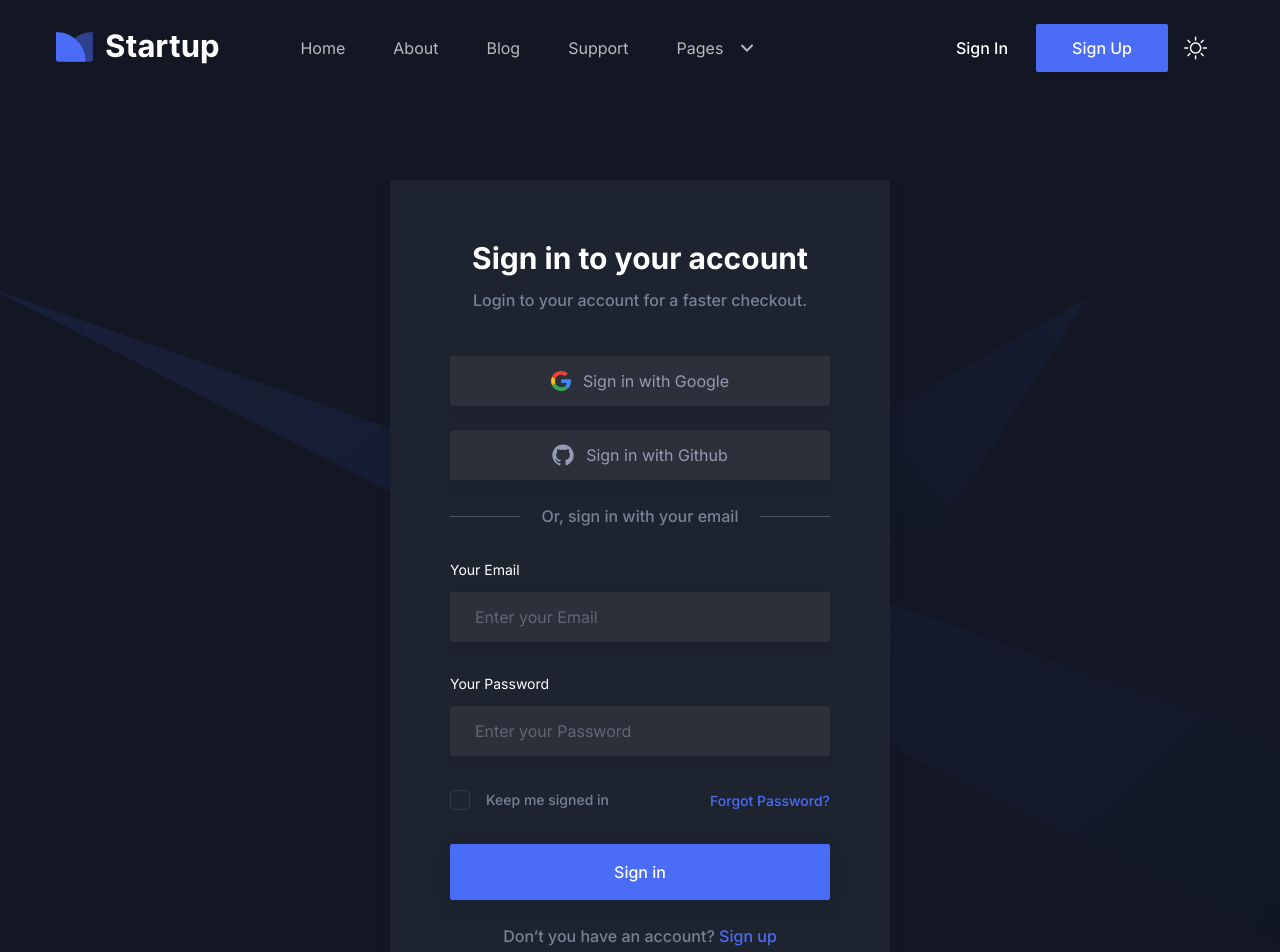
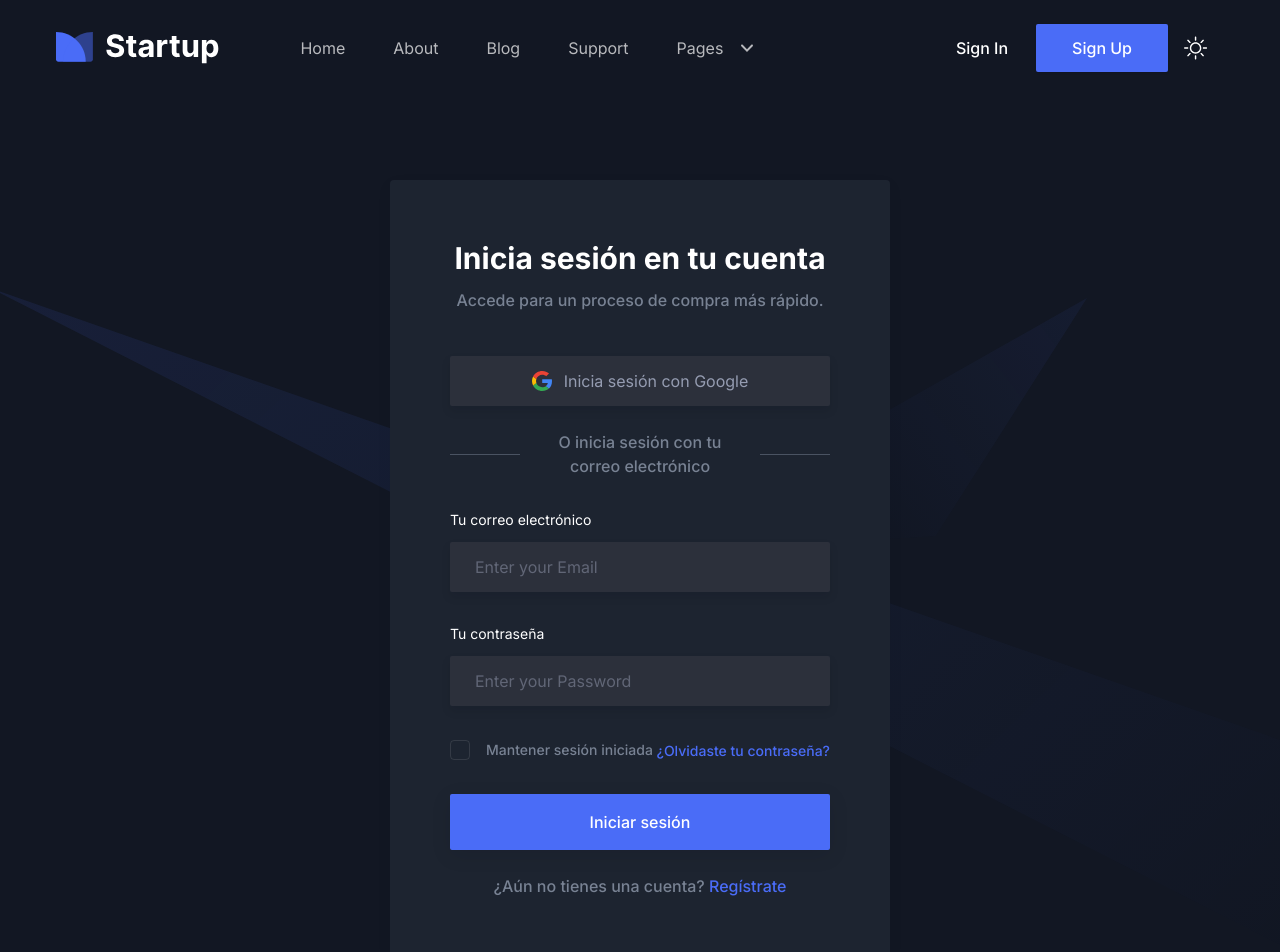
Before and after one commit to agus022/frontend_aliairways, a Next.js app: page /signin in a window 1280 px wide. Shown: the top 952 px of the page. Built offline with nearby package versions, Linux system fonts and the light colour scheme.

Commit message:
translate Sign In page text to Spanish

```diff
--- a/src/app/signin/page.tsx
+++ b/src/app/signin/page.tsx
@@ -17,10 +17,10 @@ const SigninPage = () => {
             <div className="w-full px-4">
               <div className="shadow-three dark:bg-dark mx-auto max-w-[500px] rounded-sm bg-white px-6 py-10 sm:p-[60px]">
                 <h3 className="mb-3 text-center text-2xl font-bold text-black sm:text-3xl dark:text-white">
-                  Sign in to your account
+                Inicia sesión en tu cuenta
                 </h3>
                 <p className="text-body-color mb-11 text-center text-base font-medium">
-                  Login to your account for a faster checkout.
+                Accede para un proceso de compra más rápido.
                 </p>
                 <button className="border-stroke dark:text-body-color-dark dark:shadow-two text-body-color hover:border-primary hover:bg-primary/5 hover:text-primary dark:hover:border-primary dark:hover:bg-primary/5 dark:hover:text-primary mb-6 flex w-full items-center justify-center rounded-xs border bg-[#f8f8f8] px-6 py-3 text-base outline-hidden transition-all duration-300 dark:border-transparent dark:bg-[#2C303B] dark:hover:shadow-none">
                   <span className="mr-3">
@@ -56,27 +56,13 @@ const SigninPage = () => {
                       </defs>
                     </svg>
                   </span>
-                  Sign in with Google
+                  Inicia sesión con Google
                 </button>
 
-                <button className="border-stroke dark:text-body-color-dark dark:shadow-two text-body-color hover:border-primary hover:bg-primary/5 hover:text-primary dark:hover:border-primary dark:hover:bg-primary/5 dark:hover:text-primary mb-6 flex w-full items-center justify-center rounded-xs border bg-[#f8f8f8] px-6 py-3 text-base outline-hidden transition-all duration-300 dark:border-transparent dark:bg-[#2C303B] dark:hover:shadow-none">
-                  <span className="mr-3">
-                    <svg
-                      fill="currentColor"
-                      width="22"
-                      height="22"
-                      viewBox="0 0 64 64"
-                      xmlns="http://www.w3.org/2000/svg"
-                    >
-                      <path d="M32 1.7998C15 1.7998 1 15.5998 1 32.7998C1 46.3998 9.9 57.9998 22.3 62.1998C23.9 62.4998 24.4 61.4998 24.4 60.7998C24.4 60.0998 24.4 58.0998 24.3 55.3998C15.7 57.3998 13.9 51.1998 13.9 51.1998C12.5 47.6998 10.4 46.6998 10.4 46.6998C7.6 44.6998 10.5 44.6998 10.5 44.6998C13.6 44.7998 15.3 47.8998 15.3 47.8998C18 52.6998 22.6 51.2998 24.3 50.3998C24.6 48.3998 25.4 46.9998 26.3 46.1998C19.5 45.4998 12.2 42.7998 12.2 30.9998C12.2 27.5998 13.5 24.8998 15.4 22.7998C15.1 22.0998 14 18.8998 15.7 14.5998C15.7 14.5998 18.4 13.7998 24.3 17.7998C26.8 17.0998 29.4 16.6998 32.1 16.6998C34.8 16.6998 37.5 16.9998 39.9 17.7998C45.8 13.8998 48.4 14.5998 48.4 14.5998C50.1 18.7998 49.1 22.0998 48.7 22.7998C50.7 24.8998 51.9 27.6998 51.9 30.9998C51.9 42.7998 44.6 45.4998 37.8 46.1998C38.9 47.1998 39.9 49.1998 39.9 51.9998C39.9 56.1998 39.8 59.4998 39.8 60.4998C39.8 61.2998 40.4 62.1998 41.9 61.8998C54.1 57.7998 63 46.2998 63 32.5998C62.9 15.5998 49 1.7998 32 1.7998Z" />
-                    </svg>
-                  </span>
-                  Sign in with Github
-                </button>
                 <div className="mb-8 flex items-center justify-center">
                   <span className="bg-body-color/50 hidden h-[1px] w-full max-w-[70px] sm:block"></span>
                   <p className="text-body-color w-full px-5 text-center text-base font-medium">
-                    Or, sign in with your email
+                  O inicia sesión con tu correo electrónico
                   </p>
                   <span className="bg-body-color/50 hidden h-[1px] w-full max-w-[70px] sm:block"></span>
                 </div>
@@ -86,7 +72,7 @@ const SigninPage = () => {
                       htmlFor="email"
                       className="text-dark mb-3 block text-sm dark:text-white"
                     >
-                      Your Email
+                      Tu correo electrónico
                     </label>
                     <input
                       type="email"
@@ -100,7 +86,7 @@ const SigninPage = () => {
                       htmlFor="password"
                       className="text-dark mb-3 block text-sm dark:text-white"
                     >
-                      Your Password
+                      Tu contraseña
                     </label>
                     <input
                       type="password"
@@ -140,7 +126,7 @@ const SigninPage = () => {
                             </span>
                           </div>
                         </div>
-                        Keep me signed in
+                        Mantener sesión iniciada
                       </label>
                     </div>
                     <div>
@@ -148,20 +134,20 @@ const SigninPage = () => {
                         href="#0"
                         className="text-primary text-sm font-medium hover:underline"
                       >
-                        Forgot Password?
+                        ¿Olvidaste tu contraseña?
                       </a>
                     </div>
                   </div>
                   <div className="mb-6">
                     <button className="shadow-submit dark:shadow-submit-dark bg-primary hover:bg-primary/90 flex w-full items-center justify-center rounded-xs px-9 py-4 text-base font-medium text-white duration-300">
-                      Sign in
+                    Iniciar sesión
                     </button>
                   </div>
                 </form>
                 <p className="text-body-color text-center text-base font-medium">
-                  Don’t you have an account?{" "}
+                ¿Aún no tienes una cuenta?{" "}
                   <Link href="/signup" className="text-primary hover:underline">
-                    Sign up
+                  Regístrate
                   </Link>
                 </p>
               </div>
```
